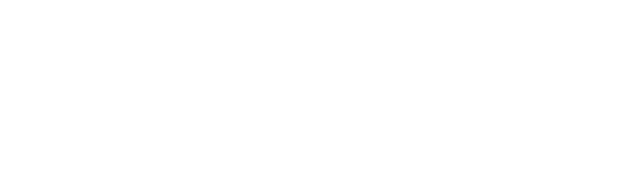
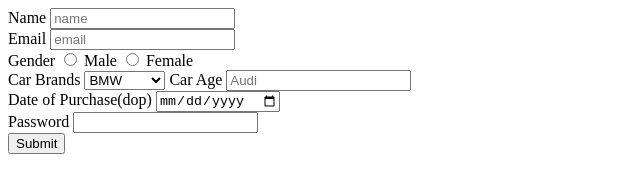
Before and after one commit to acciojob/car-insurance-form-ArbajAr7, a website: page main.html in a window 1280 px wide. Shown: the whole page, without its empty margins (0-640 px from the left). Drawn offline with Linux system fonts and the light colour scheme.

Commit message:
created a submission

```diff
--- a/main.html
+++ b/main.html
@@ -11,6 +11,41 @@
     <script type="text/javascript" src="./script.js">
 </script>
 
+	<form method="post">
+	  <label for="name">Name</label>
+	  <input type="text" id="name" placeholder="name" required><br>
+	  <label for="email">Email</label>
+	  <input type="email" id="email" placeholder="email" required><br>
+	  <label for="gender">Gender</label>
+	  <input type="radio" name="gender" value="HTML">
+	  <label for="gender">Male</label>
+	  <input type="radio" name="gender" value="CSS">
+	  <label for="gender">Female</label><br>
+
+	  <label for="cars">Car Brands</label>
+		<select id="cars" name="carlist" form="carform">
+		  <option value="BMW">BMW</option>
+		  <option value="Audi">Audi</option>
+		  <option value="Mercedez">Mercedez</option>
+		</select>
+
+	  <label for="carage">Car Age</label>
+	  <input type="number" id="carage" placeholder="Audi" required><br>
+	  <label for="dop">Date of Purchase(dop)</label>
+	  <input type="date" id="dop" required><br>
+	  <label for="password">Password</label>
+	  <input type="password" id="password" required><br>
+
+		<button type="submit">Submit</button>
+
+
+
+
+
+
+
+</form>
+
 </body>
 
 </html>
```
